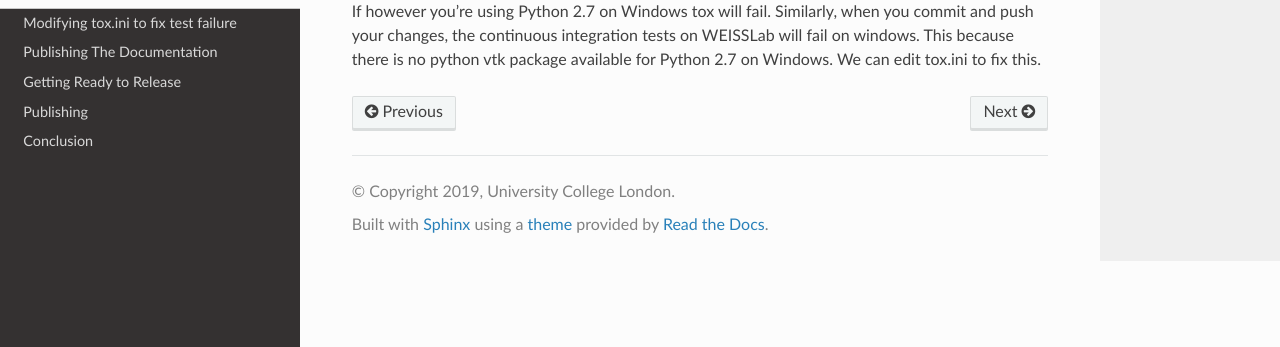
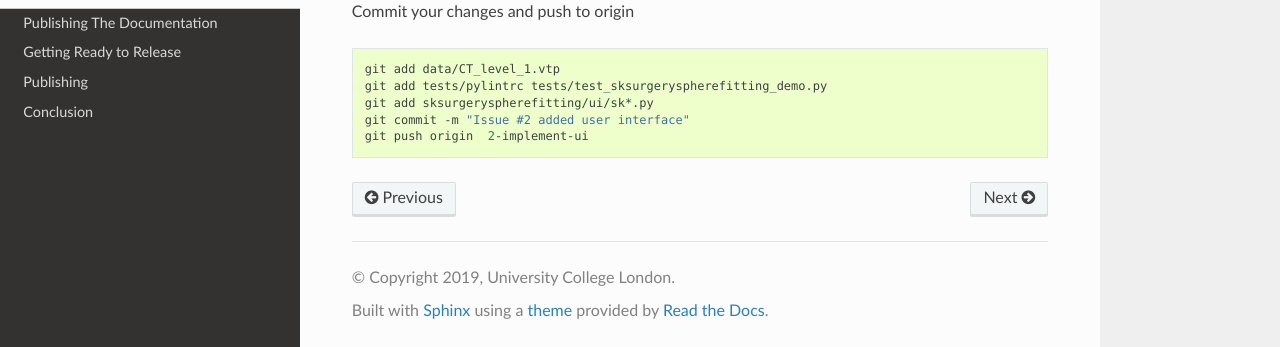
Before and after one commit to SciKit-Surgery/scikit-surgerytutorial02, a Sphinx documentation site: the page built from doc/07_UserInterface.rst, in a window 1280 px wide and 900 px high, scrolled down 3476 px, cut to the strip 553-900 px from the top of the window. Built offline with Sphinx 7.4.7 and the Read the Docs theme 2.0.0, drawn with Linux system fonts in a browser that asks for light colours; formulas are drawn with MathJax 3.

Commit message:
Issue #15 removed reference to py27

```diff
--- a/doc/06.1_Linting.rst
+++ b/doc/06.1_Linting.rst
@@ -44,7 +44,6 @@
 ::
 
    ______________________________________________________ summary ______________________________________________________
-   py27: commands succeeded
    py36: commands succeeded
    lint: commands succeeded
    congratulations :)
--- a/doc/06_Testing.rst
+++ b/doc/06_Testing.rst
@@ -32,7 +32,7 @@
    ImportError while importing test module '/home/thompson/src/scikit-surgery-sphere-fitting/tests/test_sksurgeryspherefitting.py'.
    Hint: make sure your test modules/packages have valid Python names.
    Traceback:
-   .tox/py27/lib/python2.7/site-packages/six.py:709: in exec_
+   .tox/py36/lib/python3.6/site-packages/six.py:709: in exec_
     exec("""exec _code_ in _globs_, _locs_""")
    tests/test_sksurgeryspherefitting.py:5: in <module>
       from sksurgeryspherefitting.ui.sksurgeryspherefitting_demo import run_demo
--- a/doc/07_UserInterface.rst
+++ b/doc/07_UserInterface.rst
@@ -175,9 +175,15 @@
 
 .. figure:: https://github.com/UCL/scikit-surgerytutorial02/raw/master/doc/fitted_sphere.gif
 
-If however you're using Python 2.7 on Windows tox will fail. Similarly, when you commit and push your changes,
-the continuous integration tests on WEISSLab will fail on windows. This because there is no python vtk package
-available for Python 2.7 on Windows. We can edit tox.ini to fix this.
+Commit your changes and push to origin
+::
+
+   git add data/CT_level_1.vtp
+   git add tests/pylintrc tests/test_sksurgeryspherefitting_demo.py
+   git add sksurgeryspherefitting/ui/sk*.py
+   git commit -m "Issue #2 added user interface"
+   git push origin  2-implement-ui
+
 
 .. _`here`: https://gihub.com/thompson318/scikit-surgery-sphere-fitting/blob/master/data/CT_Level_1.vtp
 .. _`vtk`: https://pypi.org/project/vtk/
--- a/doc/index.rst
+++ b/doc/index.rst
@@ -14,7 +14,6 @@
   06_Testing.rst
   06.1_Linting.rst
   07_UserInterface.rst
-  07.1_FixTox.rst
   08_Documentation.rst
   09_Releaseing.rst
   10_Publishing.rst
```
Also changed, not shown: other parts of doc/06_Testing.rst (+0 -1 lines), doc/07.1_FixTox.rst (deleted, +0 -42 lines).
